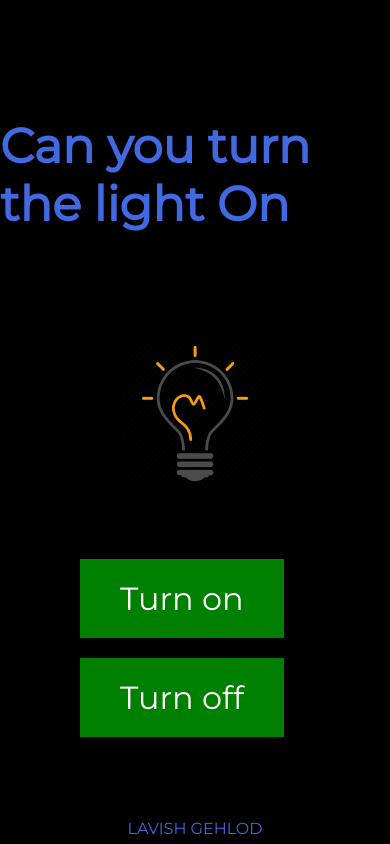
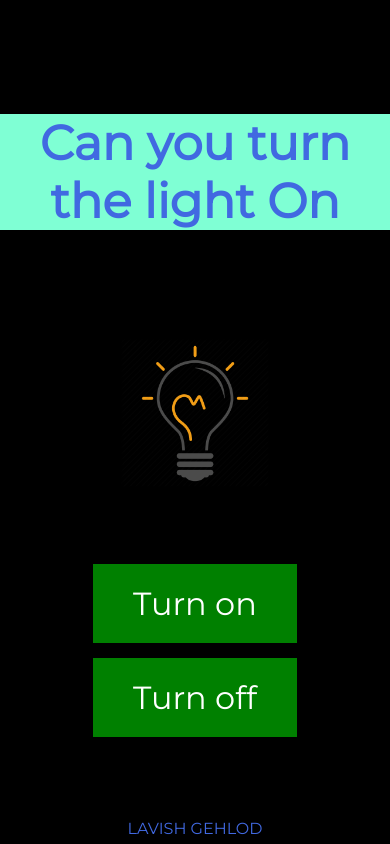
Before and after one commit to LAVI9966/Turn-on-off-light, a plain HTML site: page index.html in a window 390 px wide. Drawn offline with Linux system fonts and the light colour scheme.

Commit message:
Update style.css

```diff
--- a/style.css
+++ b/style.css
@@ -24,6 +24,9 @@ h1{
     position: fixed;
     top: 10%;
     font-size: 3rem;
+    background-color: aquamarine;
+    width: 100%;
+    text-align: center;
 }
 img{
     position: fixed;
@@ -58,3 +61,26 @@ footer{
 .clr{
     color:royalblue;
 }
+@media (max-width:750px){
+    #bot{
+        display: flex;
+        flex-direction: column;
+        justify-content: center;
+        align-items: center;
+
+    }
+    .btn{
+        padding: 20px 40px;
+        margin: 10px 20px;
+    }
+    h1{
+        margin: 30px;
+    }
+}
+@media (max-width:465px){
+    .btn{
+        margin: 15px 0;
+        display: flex;
+        flex-direction: column;
+    }
+}
```
